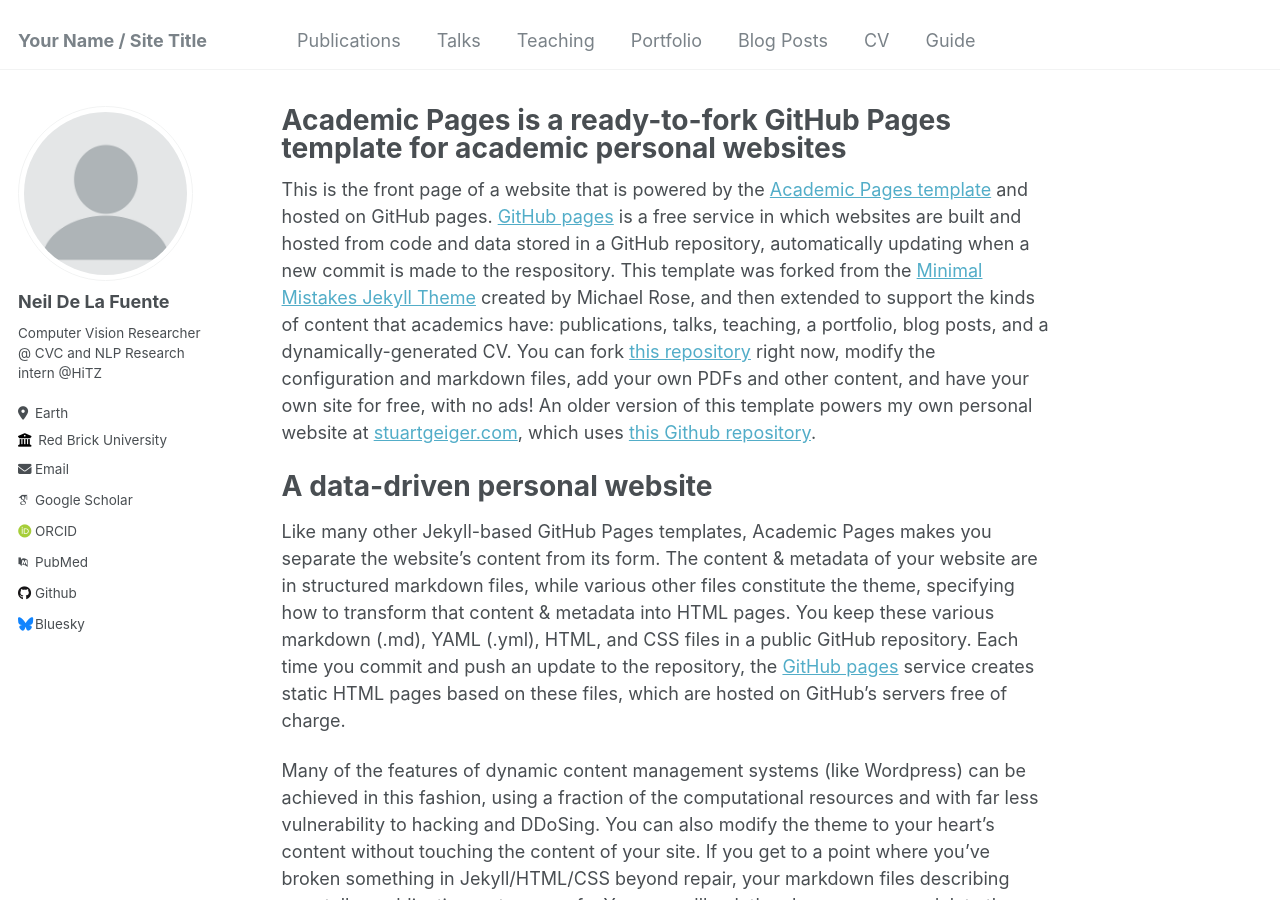
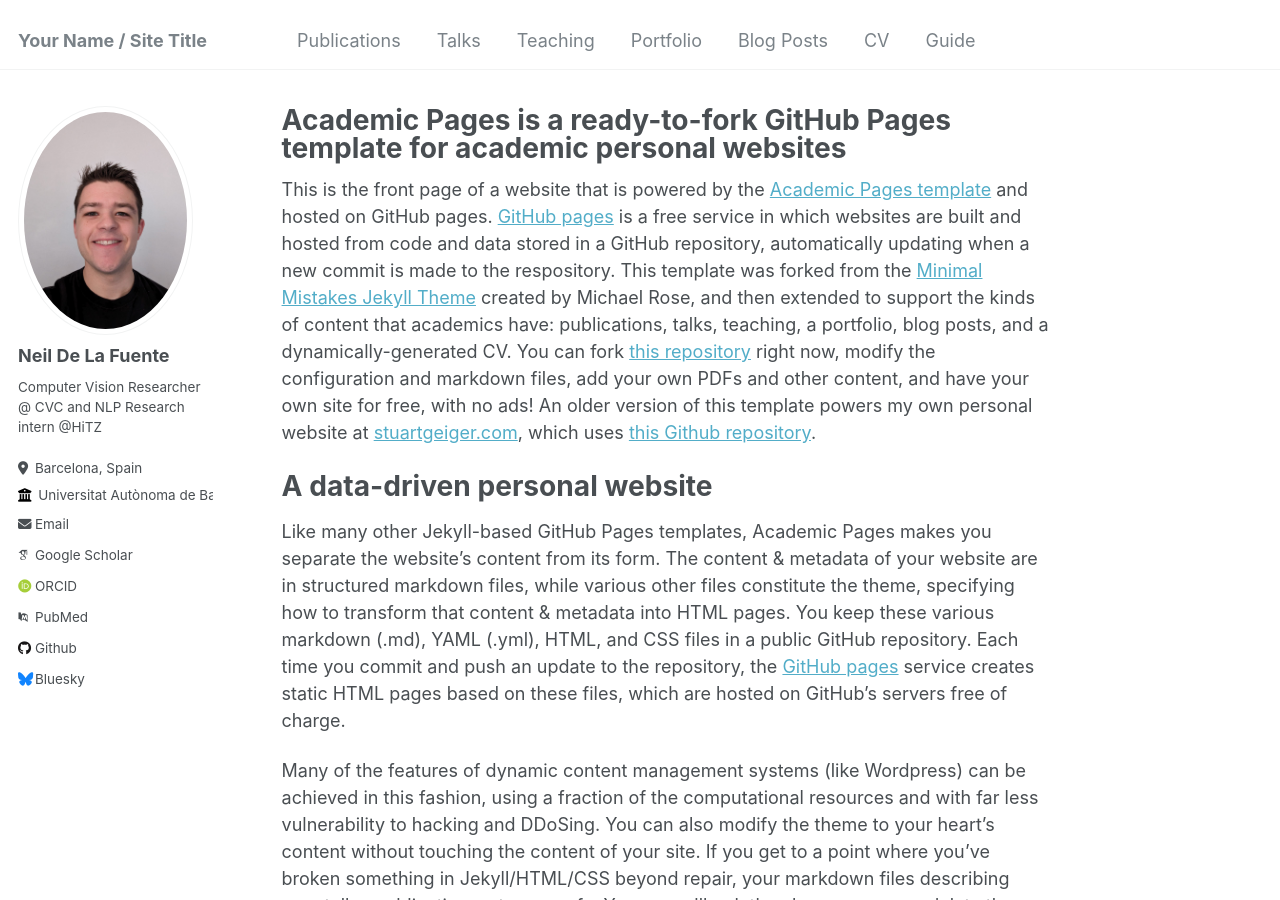
Before and after one commit to Neilus03/neilus03.github.io, a Jekyll site: the page built from _pages/about.md, in a window 1280 px wide and 900 px high. Built offline with Jekyll 4.4.1, drawn with Linux system fonts in a browser that asks for light colours; some web fonts are replaced.

Commit message:
Update _config.yml

```diff
--- a/_config.yml
+++ b/_config.yml
@@ -21,14 +21,14 @@
 #               Additional customization can be done by editing /_includes/author-profile.html
 author:
   # Biographic information
-  avatar           : "profile.png"
+  avatar           : "profileio.jpg"
   name             : "Neil De La Fuente"
   pronouns         : # example: "she/her"
   bio              : "Computer Vision Researcher @ CVC and NLP Research intern @HiTZ"
-  location         : "Earth"
-  employer         : "Red Brick University"
+  location         : "Barcelona, Spain"
+  employer         : "Universitat Autònoma de Barcelona"
   uri              : # URL
-  email            : "none@example.org"
+  email            : "ndelafuente@cvc.uab.cat"
 
   # Academic websites
   arxiv            : # URL - Update with the correct link to your profile
```
